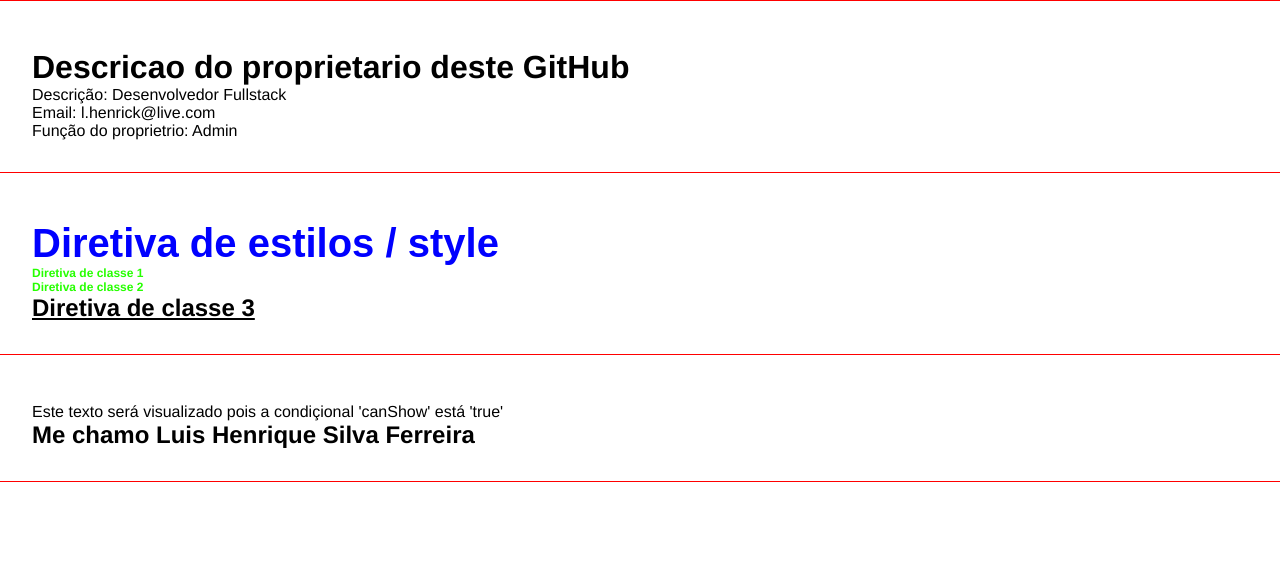
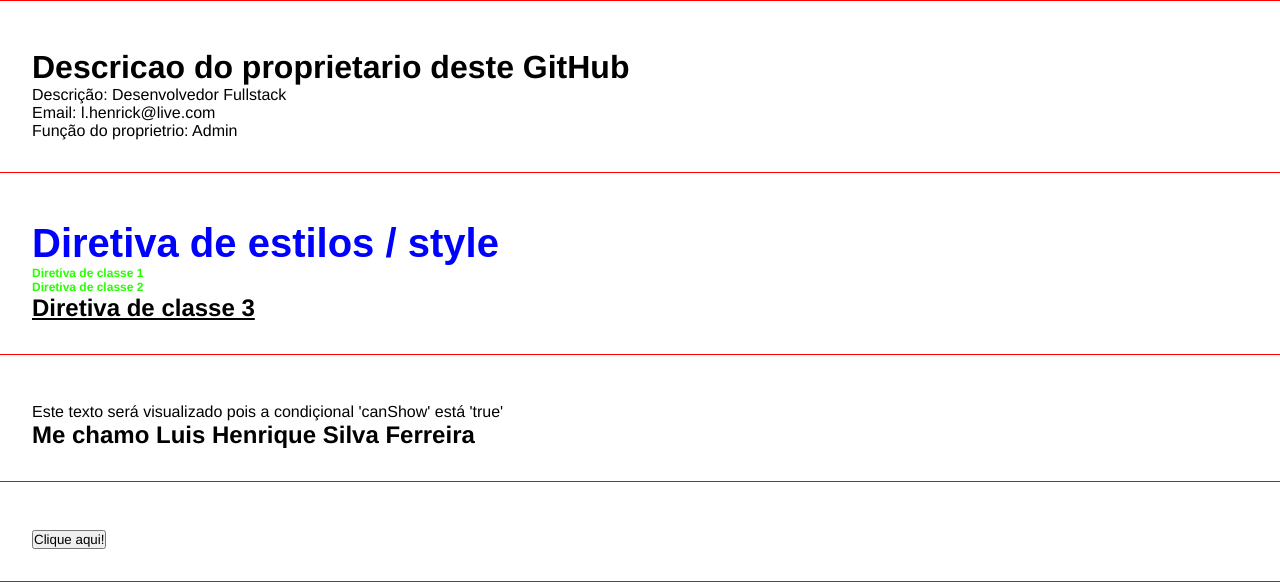
Before and after one commit to Henricknen/Angular, an Angular app in the folder Angular_13/: page / in a window 1280 px wide. Shown: the part 419-1007 px from the top of the page. Built offline with nearby package versions, Linux system fonts and the light colour scheme.

Commit message:
criando_um_evento_'click'_quando_se_clica_em_algum_elemento_dispara_uma_funcao

```diff
--- a/Angular_13/src/app/app.component.html
+++ b/Angular_13/src/app/app.component.html
@@ -8,3 +8,4 @@
 <app-parent-data [name]="userName" [userData]="userData"></app-parent-data>   <!-- importando o nome da propriedade criada 'userName'e o email da propriedade "userData" -->
 <app-directives></app-directives>
 <app-if-render></app-if-render>
+<app-eventos></app-eventos>
--- a/Angular_13/src/app/app.module.ts
+++ b/Angular_13/src/app/app.module.ts
@@ -7,6 +7,7 @@
 import { ParentDataComponent } from './components/parent-data/parent-data.component';
 import { DirectivesComponent } from './componets/directives/directives.component';
 import { IfRenderComponent } from './components/if-render/if-render.component';
+import { EventosComponent } from './components/eventos/eventos.component';
 
 @NgModule({
   declarations: [
@@ -14,7 +15,8 @@
     FirstComponentComponent,
     ParentDataComponent,
     DirectivesComponent,
-    IfRenderComponent
+    IfRenderComponent,
+    EventosComponent
   ],
   imports: [
     BrowserModule,
--- /dev/null
+++ b/Angular_13/src/app/components/eventos/eventos.component.html
@@ -0,0 +1,4 @@
+<div class="class">
+  <p *ngIf="show">Exibição de menssagem</p>   <!-- 'ngIf' vai condicionar a exibição deste paragrafo -->
+  <button (click)="showMessage()">Clique aqui!</button>
+</div>
--- /dev/null
+++ b/Angular_13/src/app/components/eventos/eventos.component.ts
@@ -0,0 +1,19 @@
+import { Component, OnInit } from '@angular/core';
+
+@Component({
+  selector: 'app-eventos',
+  templateUrl: './eventos.component.html',
+  styleUrls: ['./eventos.component.css']
+})
+export class EventosComponent implements OnInit {
+  show: boolean = false;
+
+  constructor() { }
+
+  ngOnInit(): void { }
+
+  showMessage(): void {
+    this.show =  true;     // alterando a propriedade da classe
+  }
+
+}
```
Also changed, not shown: Angular_13/src/app/components/eventos/eventos.component.css (added), 1 other file (tests, documents, lock files or other folders).
